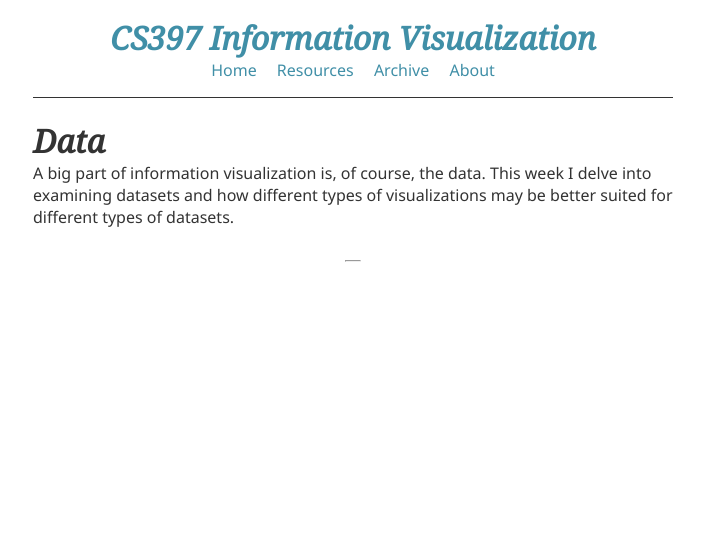
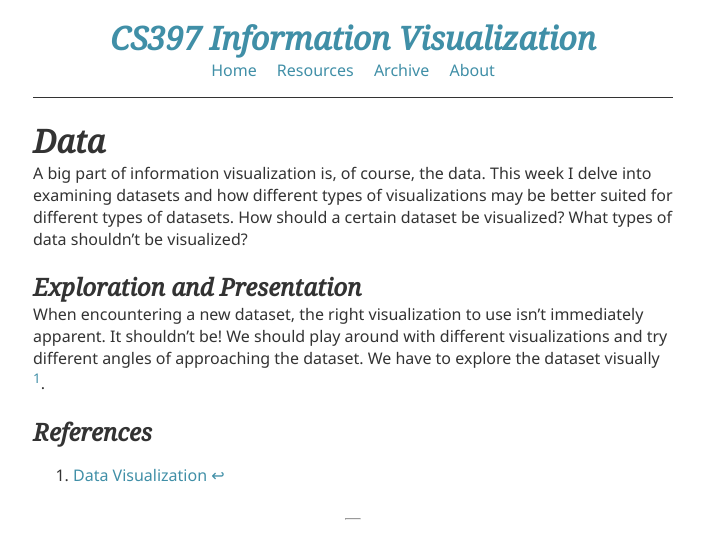
Before and after one commit to lester-lee/f2018-info-vis, a Jekyll site: the page built from _posts/2018-09-24-data.md, in a window 1280 px wide. Shown: the top 559 px of the page, without its empty margins (287-991 px from the left). Built offline with Jekyll 4.4.1, drawn with Linux system fonts in a browser that asks for light colours.

Commit message:
Write more of Data post

```diff
--- a/_config.yml
+++ b/_config.yml
@@ -4,7 +4,7 @@ description: >-
   I will be documenting my independent study CS397 Information Visualization.
 
 #Site settings
-excerpt_length: 88
+excerpt_length: 55
 
 #Build settings
 markdown: kramdown
--- a/_posts/2018-09-24-data.md
+++ b/_posts/2018-09-24-data.md
@@ -2,4 +2,10 @@
 layout: post
 title: Data
 ---
-A big part of information visualization is, of course, the data. This week I delve into examining datasets and how different types of visualizations may be better suited for different types of datasets.
+A big part of information visualization is, of course, the data. This week I delve into examining datasets and how different types of visualizations may be better suited for different types of datasets. How should a certain dataset be visualized? What types of data shouldn't be visualized?
+
+## Exploration and Presentation
+When encountering a new dataset, the right visualization to use isn't immediately apparent. It shouldn't be! We should play around with different visualizations and try different angles of approaching the dataset. We have to explore the dataset visually [^explore].
+
+## References
+[^explore]: [Data Visualization](https://serialmentor.com/dataviz/choosing-visualization-software.html)
```
